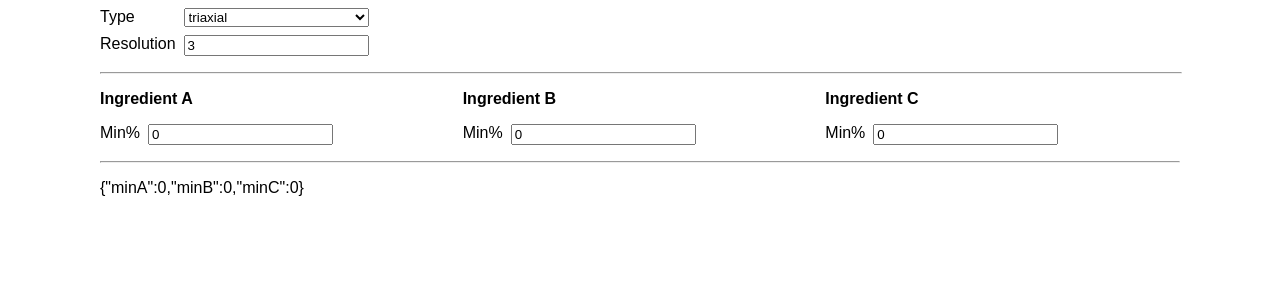
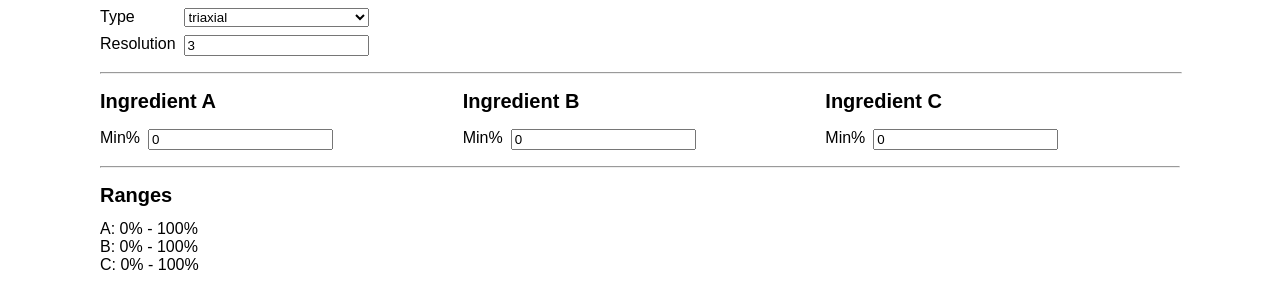
Before and after one commit to 12eh/blend-tool, a React (Vite) app: page / in a window 1280 px wide. Shown: the top 308 px of the page. Built offline with nearby package versions, Linux system fonts and the light colour scheme.

Commit message:
Calculate ranges

```diff
--- a/src/App.css
+++ b/src/App.css
@@ -4,6 +4,10 @@
   padding: 8px;
   max-width: 1080px;
   margin: auto;
+}
+
+#main-container h1 {
+  font-size: 20px;
 }
 
 #main-grid {
@@ -45,8 +49,7 @@
   width: 100%;
 }
 
-.form-area > p,
-.form-area > b {
+.form-area > h1 {
   grid-column: 1 / 4;
   margin: 0;
   margin-bottom: 8px;
--- a/src/TriaxialBlend.tsx
+++ b/src/TriaxialBlend.tsx
@@ -21,7 +21,7 @@ export function TriaxialBlendForm(props: FormProps): ReactElement<FormProps> {
   return (
     <div className="three-column">
       <div className="column-one form-area">
-        <b>Ingredient A</b>
+        <h1>Ingredient A</h1>
         <NumericInput
           id="min-a"
           label="Min%"
@@ -31,7 +31,7 @@ export function TriaxialBlendForm(props: FormProps): ReactElement<FormProps> {
         />
       </div>
       <div className="column-two form-area">
-        <b>Ingredient B</b>
+        <h1>Ingredient B</h1>
         <NumericInput
           id="min-b"
           label="Min%"
@@ -41,7 +41,7 @@ export function TriaxialBlendForm(props: FormProps): ReactElement<FormProps> {
         />
       </div>
       <div className="column-three form-area">
-        <b>Ingredient C</b>
+        <h1>Ingredient C</h1>
         <NumericInput
           id="min-c"
           label="Min%"
@@ -61,6 +61,18 @@ type ResultsProps = {
 
 export function TriaxialBlend(props: ResultsProps): ReactElement<ResultsProps> {
   const formValues = { ...defaultFormValues, ...props.formValues };
+  const { minA, minB, minC } = formValues;
 
-  return <>{JSON.stringify(formValues)}</>;
+  const maxA = 100 - minB - minC;
+  const maxB = 100 - minA - minC;
+  const maxC = 100 - minA - minB;
+
+  return (
+    <>
+      <h1>Ranges</h1>
+      A: {formValues.minA}% - {maxA}%<br />
+      B: {formValues.minB}% - {maxB}%<br />
+      C: {formValues.minC}% - {maxC}%<br />
+    </>
+  );
 }
```
